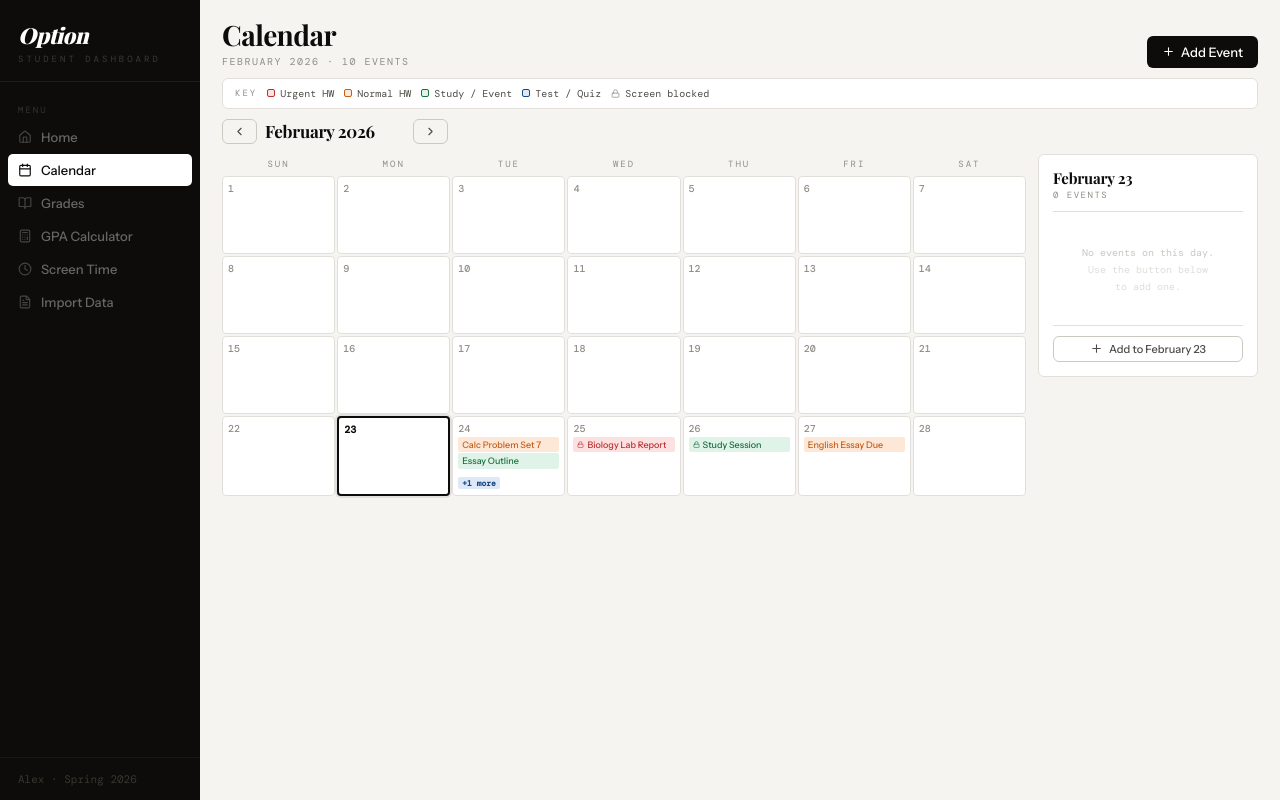
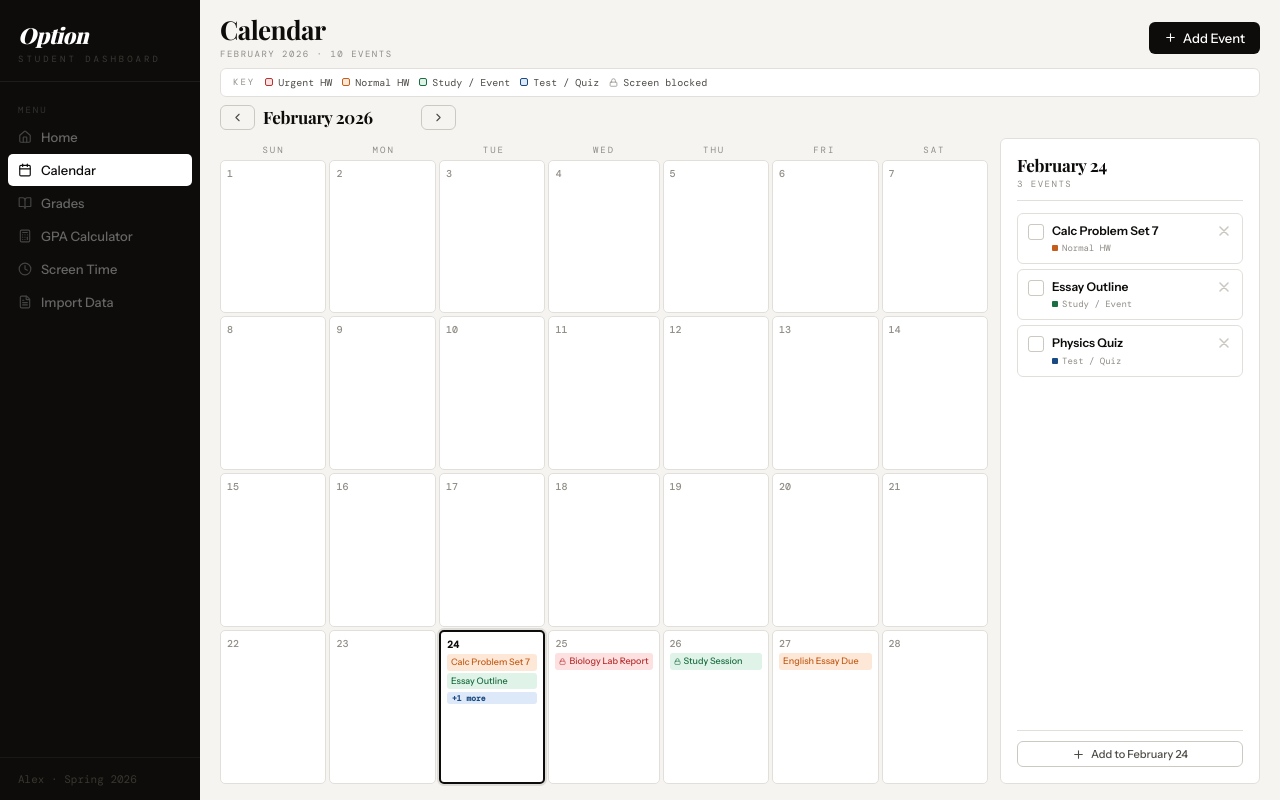
Before and after one commit to JoshuaUmapathi/option-app, a React (Create React App) app: page / in a window 1280 px wide. Both pictures are taken after a click on the element "Calendar". Built offline with nearby package versions, Linux system fonts and the light colour scheme; a web font is replaced by a local one.

Commit message:
Update App.js

```diff
--- a/src/App.js
+++ b/src/App.js
@@ -59,7 +59,7 @@ button,input,select,textarea{font-family:var(--ff-s);}
 
 /* ── Main ─── */
 .main{flex:1;overflow-y:auto;background:var(--bg);min-width:0;}
-.page{padding:20px 22px;width:100%;}
+.page{padding:16px 20px;width:100%;}
 
 /* ── Page header ─── */
 .ph{margin-bottom:22px;}
@@ -134,7 +134,7 @@ button,input,select,textarea{font-family:var(--ff-s);}
 .dv{height:1px;background:var(--border);margin:16px 0;}
 
 /* ── Modal ─── */
-.ov{position:fixed;top:0;left:0;right:0;bottom:0;width:100vw;height:100vh;background:rgba(0,0,0,0.55);display:flex;align-items:center;justify-content:center;z-index:9999;backdrop-filter:blur(3px);}
+.ov{position:fixed;top:0;left:0;width:100vw;height:100vh;background:rgba(0,0,0,0.55);display:flex;align-items:center;justify-content:center;z-index:9999;backdrop-filter:blur(3px);}
 .modal{background:var(--surface);border:1px solid var(--border);border-radius:10px;padding:26px;width:480px;max-width:95vw;max-height:90vh;overflow-y:auto;}
 .mt{font-family:var(--ff-d);font-size:20px;font-weight:700;margin-bottom:18px;letter-spacing:-0.3px;}
 
@@ -156,50 +156,56 @@ button,input,select,textarea{font-family:var(--ff-s);}
 @keyframes spin{to{transform:rotate(360deg);}}
 .spin{animation:spin 0.8s linear infinite;}
 
-/* ── Calendar ─── */
-.cal-layout{display:flex;gap:12px;align-items:flex-start;width:100%;}
-.cal-main{flex:1;min-width:0;}
-.cal-hd{display:grid;grid-template-columns:repeat(7,1fr);gap:2px;margin-bottom:2px;}
-.cal-dow{text-align:center;font-family:var(--ff-m);font-size:9px;letter-spacing:2px;text-transform:uppercase;color:var(--ink3);padding:4px 2px;}
-.cal-grid{display:grid;grid-template-columns:repeat(7,1fr);gap:2px;}
-.cal-cell{min-height:78px;background:var(--surface);border:1px solid var(--border);border-radius:4px;padding:5px;cursor:pointer;transition:border-color 0.12s;position:relative;overflow:visible;}
+/* ── Calendar layout ─── */
+.cal-page{display:flex;flex-direction:column;height:calc(100vh - 120px);min-height:500px;}
+.cal-body{display:flex;gap:12px;flex:1;min-height:0;}
+.cal-main{display:flex;flex-direction:column;flex:1;min-width:0;}
+/* The header row and grid share identical column sizing */
+.cal-hd,.cal-grid{display:grid;grid-template-columns:repeat(7,1fr);gap:3px;}
+.cal-hd{margin-bottom:0;}
+.cal-dow{text-align:center;font-family:var(--ff-m);font-size:9px;letter-spacing:2px;text-transform:uppercase;color:var(--ink3);padding:6px 2px 4px;background:var(--bg);}
+/* Grid expands to fill remaining height; rows share the space equally */
+.cal-grid{flex:1;grid-auto-rows:1fr;overflow:visible;}
+.cal-cell{background:var(--surface);border:1px solid var(--border);border-radius:5px;padding:6px;cursor:pointer;transition:border-color 0.12s;position:relative;overflow:visible;display:flex;flex-direction:column;}
 .cal-cell:hover{border-color:var(--border2);}
 .cal-cell.today{border-color:var(--ink);border-width:2px;}
 .cal-cell.other{background:var(--surface2);opacity:0.4;pointer-events:none;}
-.cal-cell.sel{border-color:var(--ink);box-shadow:0 0 0 2px rgba(13,12,10,0.08);}
-.cal-num{font-family:var(--ff-m);font-size:10px;font-weight:500;margin-bottom:2px;color:var(--ink3);}
+.cal-cell.sel{border-color:var(--ink);box-shadow:0 0 0 2px rgba(13,12,10,0.1);}
+.cal-num{font-family:var(--ff-m);font-size:10px;font-weight:500;margin-bottom:3px;color:var(--ink3);flex-shrink:0;}
 .cal-cell.today .cal-num{font-weight:700;color:var(--ink);}
 .cal-cell.sel .cal-num{color:var(--ink);font-weight:700;}
-.cal-ev{font-size:9px;padding:1px 4px;border-radius:2px;margin-bottom:1px;overflow:hidden;text-overflow:ellipsis;white-space:nowrap;font-family:var(--ff-s);font-weight:500;display:flex;align-items:center;gap:3px;line-height:1.5;}
+.cal-ev{font-size:9px;padding:2px 4px;border-radius:3px;margin-bottom:2px;overflow:hidden;text-overflow:ellipsis;white-space:nowrap;font-family:var(--ff-s);font-weight:500;display:flex;align-items:center;gap:3px;flex-shrink:0;line-height:1.4;}
 .cal-ev.high{background:#fde0e0;color:var(--red);}
 .cal-ev.med{background:#fde8d8;color:var(--orange);}
 .cal-ev.low{background:#e0f3e8;color:var(--green);}
 .cal-ev.test{background:#dde8f8;color:var(--blue);}
-.cal-more{font-size:8px;color:var(--blue);font-family:var(--ff-m);cursor:pointer;padding:1px 4px;border-radius:2px;background:#dde8f8;font-weight:600;display:inline-block;margin-top:1px;transition:background 0.1s;}
+.cal-more{font-size:8px;font-weight:700;color:var(--blue);font-family:var(--ff-m);cursor:pointer;padding:1px 5px;border-radius:3px;background:#dde8f8;display:inline-block;margin-top:1px;transition:background 0.1s;flex-shrink:0;}
 .cal-more:hover{background:#c5d8f5;}
-.cal-key{display:flex;flex-wrap:wrap;gap:10px;align-items:center;padding:8px 12px;background:var(--surface);border:1px solid var(--border);border-radius:var(--r);margin-bottom:10px;}
+.cal-key{display:flex;flex-wrap:wrap;gap:10px;align-items:center;padding:7px 12px;background:var(--surface);border:1px solid var(--border);border-radius:var(--r);margin-bottom:8px;flex-shrink:0;}
 .ck-item{display:flex;align-items:center;gap:5px;font-size:10px;font-family:var(--ff-m);color:var(--ink2);}
 .ck-swatch{width:8px;height:8px;border-radius:2px;flex-shrink:0;}
 
 /* "+N more" floating popup */
-.day-pop{position:absolute;top:calc(100% + 4px);background:var(--surface);border:1px solid var(--border);border-radius:8px;padding:12px;z-index:500;min-width:200px;max-width:240px;box-shadow:0 8px 28px rgba(0,0,0,0.14);}
+.day-pop{position:absolute;top:calc(100% + 4px);background:var(--surface);border:1px solid var(--border);border-radius:8px;padding:12px;z-index:500;min-width:200px;max-width:250px;box-shadow:0 8px 28px rgba(0,0,0,0.14);}
 .dp-date{font-family:var(--ff-m);font-size:9px;letter-spacing:2px;text-transform:uppercase;color:var(--ink3);margin-bottom:8px;}
 
 /* Day detail side panel */
-.day-panel{width:220px;flex-shrink:0;background:var(--surface);border:1px solid var(--border);border-radius:var(--r);padding:14px;position:sticky;top:0;max-height:calc(100vh - 40px);overflow-y:auto;}
-.dpanel-hd{display:flex;align-items:flex-start;justify-content:space-between;gap:8px;margin-bottom:12px;padding-bottom:10px;border-bottom:1px solid var(--border);}
-.dpanel-title{font-family:var(--ff-d);font-size:15px;font-weight:700;letter-spacing:-0.2px;line-height:1.2;}
-.dpanel-sub{font-family:var(--ff-m);font-size:9px;letter-spacing:1.5px;text-transform:uppercase;color:var(--ink3);margin-top:2px;}
-.dpanel-ev{display:flex;align-items:flex-start;gap:7px;padding:8px;border-radius:var(--r);margin-bottom:4px;border:1px solid var(--border);background:var(--surface);transition:border-color 0.1s;}
+.day-panel{width:260px;flex-shrink:0;background:var(--surface);border:1px solid var(--border);border-radius:var(--r);padding:16px;display:flex;flex-direction:column;overflow:hidden;}
+.dpanel-hd{display:flex;align-items:flex-start;justify-content:space-between;gap:8px;margin-bottom:12px;padding-bottom:10px;border-bottom:1px solid var(--border);flex-shrink:0;}
+.dpanel-title{font-family:var(--ff-d);font-size:17px;font-weight:700;letter-spacing:-0.3px;line-height:1.2;}
+.dpanel-sub{font-family:var(--ff-m);font-size:9px;letter-spacing:1.5px;text-transform:uppercase;color:var(--ink3);margin-top:3px;}
+.dpanel-list{flex:1;overflow-y:auto;min-height:0;}
+.dpanel-ev{display:flex;align-items:flex-start;gap:8px;padding:9px 10px;border-radius:var(--r);margin-bottom:5px;border:1px solid var(--border);background:var(--surface);transition:border-color 0.1s;}
 .dpanel-ev:hover{border-color:var(--border2);}
-.dpanel-cb{width:15px;height:15px;border:1.5px solid var(--border2);border-radius:3px;flex-shrink:0;cursor:pointer;display:flex;align-items:center;justify-content:center;font-size:8px;transition:all 0.12s;margin-top:1px;}
+.dpanel-cb{width:16px;height:16px;border:1.5px solid var(--border2);border-radius:3px;flex-shrink:0;cursor:pointer;display:flex;align-items:center;justify-content:center;font-size:9px;transition:all 0.12s;margin-top:1px;}
 .dpanel-cb.on{background:var(--ink);border-color:var(--ink);color:#fff;}
-.dpanel-name{font-size:11px;font-weight:600;line-height:1.3;flex:1;min-width:0;}
+.dpanel-name{font-size:12px;font-weight:600;line-height:1.35;flex:1;min-width:0;}
 .dpanel-name.done{text-decoration:line-through;color:var(--ink4);}
-.dpanel-meta{font-family:var(--ff-m);font-size:9px;color:var(--ink3);margin-top:2px;display:flex;align-items:center;gap:4px;flex-wrap:wrap;}
-.dpanel-del{background:none;border:none;cursor:pointer;padding:2px;color:var(--ink4);border-radius:2px;transition:all 0.12s;flex-shrink:0;display:flex;align-items:center;justify-content:center;}
+.dpanel-meta{font-family:var(--ff-m);font-size:9px;color:var(--ink3);margin-top:3px;display:flex;align-items:center;gap:4px;flex-wrap:wrap;}
+.dpanel-del{background:none;border:none;cursor:pointer;padding:3px;color:var(--ink4);border-radius:3px;transition:all 0.12s;flex-shrink:0;display:flex;align-items:center;}
 .dpanel-del:hover{background:#fde0e0;color:var(--red);}
-.dpanel-empty{text-align:center;padding:20px 8px;color:var(--ink4);font-size:10px;font-family:var(--ff-m);line-height:1.7;}
+.dpanel-empty{text-align:center;padding:30px 10px;color:var(--ink4);font-size:11px;font-family:var(--ff-m);line-height:1.8;}
+.dpanel-foot{flex-shrink:0;padding-top:10px;border-top:1px solid var(--border);margin-top:8px;}
 
 /* ── Grades ─── */
 .class-grid{display:grid;grid-template-columns:repeat(3,1fr);gap:12px;}
@@ -429,9 +435,10 @@ function HomePage({ events }) {
 
 /* ── CALENDAR ────────────────────────────────────────────── */
 function CalendarPage({ events, setEvents }) {
-  const [month, setMonth] = useState(1);
-  const [year] = useState(2026);
-  const [selDay, setSelDay] = useState(23);
+  const NOW = new Date();
+  const [month, setMonth] = useState(NOW.getMonth());
+  const [year, setYear] = useState(NOW.getFullYear());
+  const [selDay, setSelDay] = useState(NOW.getDate());
   const [overflowCell, setOverflowCell] = useState(null);
   const [showAdd, setShowAdd] = useState(false);
   const [newEv, setNewEv] = useState({name:"",date:"",priority:"med",blockScreen:false});
@@ -440,12 +447,25 @@ function CalendarPage({ events, setEvents }) {
   const MN = ["January","February","March","April","May","June","July","August","September","October","November","December"];
   const PLABELS = {high:"Urgent HW",med:"Normal HW",low:"Study / Event",test:"Test / Quiz"};
   const PCOLORS = {high:"var(--red)",med:"var(--orange)",low:"var(--green)",test:"var(--blue)"};
+  const MIN_YEAR = NOW.getFullYear() - 1;
+  const MAX_YEAR = NOW.getFullYear() + 1;
 
   useEffect(()=>{
     const h = e => { if(gridRef.current && !gridRef.current.contains(e.target)) setOverflowCell(null); };
-    document.addEventListener("mousedown",h);
-    return ()=>document.removeEventListener("mousedown",h);
+    document.addEventListener("mousedown", h);
+    return ()=>document.removeEventListener("mousedown", h);
   },[]);
+
+  const prevMonth = () => {
+    if(month===0){ if(year>MIN_YEAR){ setMonth(11); setYear(y=>y-1); setSelDay(null); } }
+    else { setMonth(m=>m-1); setSelDay(null); }
+  };
+  const nextMonth = () => {
+    if(month===11){ if(year<MAX_YEAR){ setMonth(0); setYear(y=>y+1); setSelDay(null); } }
+    else { setMonth(m=>m+1); setSelDay(null); }
+  };
+  const canGoPrev = !(month===0 && year===MIN_YEAR);
+  const canGoNext = !(month===11 && year===MAX_YEAR);
 
   const first = new Date(year,month,1).getDay();
   const dim = new Date(year,month+1,0).getDate();
@@ -454,12 +474,14 @@ function CalendarPage({ events, setEvents }) {
   for(let i=1;i<=dim;i++) cells.push({d:i,other:false});
   while(cells.length%7!==0) cells.push({d:null,other:true});
 
+  const pad = n => String(n).padStart(2,"0");
   const getEvts = d => {
     if(!d) return [];
-    const ds = `${year}-${String(month+1).padStart(2,"0")}-${String(d).padStart(2,"0")}`;
+    const ds = `${year}-${pad(month+1)}-${pad(d)}`;
     return events.filter(e=>e.date===ds);
   };
 
+  const todayD = NOW.getDate(), todayM = NOW.getMonth(), todayY = NOW.getFullYear();
   const selEvts = getEvts(selDay);
   const checkedIds = Object.keys(checked).filter(id=>checked[id]).map(Number);
 
@@ -467,12 +489,10 @@ function CalendarPage({ events, setEvents }) {
     setEvents(prev=>prev.filter(e=>e.id!==id));
     setChecked(p=>{ const n={...p}; delete n[id]; return n; });
   };
-
   const removeChecked = () => {
     setEvents(prev=>prev.filter(e=>!checkedIds.includes(e.id)));
     setChecked({});
   };
-
   const addEvent = () => {
     const conflict = events.find(e=>e.date===newEv.date);
     if(conflict && !window.confirm(`"${conflict.name}" is already on this date. Add anyway?`)) return;
@@ -480,27 +500,23 @@ function CalendarPage({ events, setEvents }) {
     setShowAdd(false);
     setNewEv({name:"",date:"",priority:"med",blockScreen:false});
   };
-
   const openAddForDay = () => {
-    const d = `${year}-${String(month+1).padStart(2,"0")}-${String(selDay).padStart(2,"0")}`;
-    setNewEv(p=>({...p,date:d}));
+    setNewEv(p=>({...p, date:`${year}-${pad(month+1)}-${pad(selDay||1)}`}));
     setShowAdd(true);
   };
 
   return (
-    <div className="page fu">
-      {/* Header */}
-      <div className="ph" style={{marginBottom:10}}>
-        <div className="ph-row">
+    <div className="page fu" style={{display:"flex",flexDirection:"column",height:"100%",overflow:"hidden"}}>
+      {/* ── Top bar ── */}
+      <div style={{display:"flex",alignItems:"center",justifyContent:"space-between",marginBottom:8,flexShrink:0}}>
         <div>
-            <div className="ph-title">Calendar</div>
-            <div className="ph-sub">{MN[month]} {year} · {events.length} events</div>
+          <div style={{fontFamily:"var(--ff-d)",fontSize:26,fontWeight:700,letterSpacing:"-0.5px",lineHeight:1.1}}>Calendar</div>
+          <div style={{fontFamily:"var(--ff-m)",fontSize:9,letterSpacing:"1.5px",textTransform:"uppercase",color:"var(--ink3)",marginTop:3}}>{MN[month]} {year} · {events.length} events</div>
         </div>
         <button className="btn btn-dark" onClick={()=>setShowAdd(true)}><Plus size={13}/>Add Event</button>
       </div>
-      </div>
 
-      {/* Key */}
+      {/* ── Key ── */}
       <div className="cal-key">
         <span style={{fontFamily:"var(--ff-m)",fontSize:9,letterSpacing:2,textTransform:"uppercase",color:"var(--ink3)"}}>KEY</span>
         {[["high","Urgent HW","#fde0e0","var(--red)"],["med","Normal HW","#fde8d8","var(--orange)"],["low","Study / Event","#e0f3e8","var(--green)"],["test","Test / Quiz","#dde8f8","var(--blue)"]].map(([k,l,bg,c])=>(
@@ -509,25 +525,29 @@ function CalendarPage({ events, setEvents }) {
         <div className="ck-item"><Lock size={9} style={{color:"var(--ink3)"}}/> Screen blocked</div>
       </div>
 
-      {/* Month nav */}
-      <div style={{display:"flex",alignItems:"center",gap:8,marginBottom:10}}>
-        <button className="btn btn-out btn-sm" onClick={()=>{ setMonth(m=>Math.max(0,m-1)); setSelDay(null); }}><ChevronLeft size={12}/></button>
-        <div style={{fontFamily:"var(--ff-d)",fontSize:17,fontWeight:700,letterSpacing:"-0.3px",minWidth:140}}>{MN[month]} {year}</div>
-        <button className="btn btn-out btn-sm" onClick={()=>{ setMonth(m=>Math.min(11,m+1)); setSelDay(null); }}><ChevronRight size={12}/></button>
+      {/* ── Month nav ── */}
+      <div style={{display:"flex",alignItems:"center",gap:8,marginBottom:8,flexShrink:0}}>
+        <button className="btn btn-out btn-sm" onClick={prevMonth} disabled={!canGoPrev} style={{opacity:canGoPrev?1:0.3}}><ChevronLeft size={12}/></button>
+        <div style={{fontFamily:"var(--ff-d)",fontSize:17,fontWeight:700,letterSpacing:"-0.3px",minWidth:150}}>{MN[month]} {year}</div>
+        <button className="btn btn-out btn-sm" onClick={nextMonth} disabled={!canGoNext} style={{opacity:canGoNext?1:0.3}}><ChevronRight size={12}/></button>
       </div>
 
-      {/* Two-column layout: calendar + side panel */}
-      <div className="cal-layout">
+      {/* ── Body: grid + panel ── */}
+      <div className="cal-body" ref={gridRef}>
         {/* Calendar grid */}
-        <div className="cal-main" ref={gridRef}>
+        <div className="cal-main">
+          {/* Day-of-week headers */}
           <div className="cal-hd">
-            {["Sun","Mon","Tue","Wed","Thu","Fri","Sat"].map(d=><div key={d} className="cal-dow">{d}</div>)}
+            {["Sun","Mon","Tue","Wed","Thu","Fri","Sat"].map(d=>(
+              <div key={d} className="cal-dow">{d}</div>
+            ))}
           </div>
-          <div className="cal-grid">
+          {/* Date cells — grid-auto-rows:1fr makes all rows equal height */}
+          <div className="cal-grid" style={{flex:1}}>
             {cells.map((c,i)=>{
               const evts = getEvts(c.d);
-              const isToday = c.d===23&&month===1;
-              const isSel = c.d===selDay&&!c.other;
+              const isToday = c.d===todayD && month===todayM && year===todayY;
+              const isSel = c.d===selDay && !c.other;
               const visible = evts.slice(0,2);
               const overflow = evts.length-2;
               const isOpen = overflowCell===i;
@@ -558,7 +578,7 @@ function CalendarPage({ events, setEvents }) {
                           <span style={{width:7,height:7,borderRadius:"2px",background:PCOLORS[e.priority],flexShrink:0,display:"inline-block"}}/>
                           <span style={{flex:1,fontSize:12,fontWeight:500,overflow:"hidden",textOverflow:"ellipsis",whiteSpace:"nowrap"}}>{e.name}</span>
                           {e.blockScreen&&<Lock size={9} style={{color:"var(--ink3)",flexShrink:0}}/>}
-                          <button className="dpanel-del" onClick={()=>{ removeEvent(e.id); if(evts.length===1) setOverflowCell(null); }}>✕</button>
+                          <button className="dpanel-del" onClick={()=>removeEvent(e.id)}>✕</button>
                         </div>
                       ))}
                     </div>
@@ -569,11 +589,11 @@ function CalendarPage({ events, setEvents }) {
           </div>
         </div>
 
-        {/* Side panel */}
+        {/* ── Side panel ── */}
         <div className="day-panel">
           <div className="dpanel-hd">
             <div>
-              <div className="dpanel-title">{selDay ? `${MN[month]} ${selDay}` : "No day selected"}</div>
+              <div className="dpanel-title">{selDay ? `${MN[month]} ${selDay}` : "Select a day"}</div>
               <div className="dpanel-sub">{selEvts.length} event{selEvts.length!==1?"s":""}</div>
             </div>
             {checkedIds.length>0 && (
@@ -583,14 +603,15 @@ function CalendarPage({ events, setEvents }) {
             )}
           </div>
 
+          <div className="dpanel-list">
             {!selDay || selEvts.length===0 ? (
               <div className="dpanel-empty">
-              {selDay ? "No events on this day." : "Click a date to view events."}<br/>
-              <span style={{opacity:0.6}}>Use the button below<br/>to add one.</span>
+                {selDay ? "No events on this day." : "Click any date to view its events."}<br/>
               </div>
             ) : selEvts.map(e=>(
               <div key={e.id} className="dpanel-ev">
-              <div className={`dpanel-cb ${checked[e.id]?"on":""}`} onClick={()=>setChecked(p=>({...p,[e.id]:!p[e.id]}))}>
+                <div className={`dpanel-cb ${checked[e.id]?"on":""}`}
+                  onClick={()=>setChecked(p=>({...p,[e.id]:!p[e.id]}))}>
                   {checked[e.id]&&"✓"}
                 </div>
                 <div style={{flex:1,minWidth:0}}>
@@ -598,7 +619,7 @@ function CalendarPage({ events, setEvents }) {
                   <div className="dpanel-meta">
                     <span style={{width:6,height:6,borderRadius:"1px",background:PCOLORS[e.priority],display:"inline-block",flexShrink:0}}/>
                     {PLABELS[e.priority]}
-                  {e.blockScreen&&<><Lock size={8}/> Blocked</>}
+                    {e.blockScreen&&<><Lock size={8}/>&nbsp;Blocked</>}
                   </div>
                 </div>
                 <button className="dpanel-del" title="Delete" onClick={()=>removeEvent(e.id)}>
@@ -608,8 +629,14 @@ function CalendarPage({ events, setEvents }) {
                 </button>
               </div>
             ))}
+          </div>
 
-          <div style={{marginTop:10,paddingTop:10,borderTop:"1px solid var(--border)"}}>
+          <div className="dpanel-foot">
+            {checkedIds.length>0 && (
+              <button className="btn btn-red btn-sm" style={{width:"100%",justifyContent:"center",marginBottom:6}} onClick={removeChecked}>
+                Remove {checkedIds.length} checked event{checkedIds.length!==1?"s":""}
+              </button>
+            )}
             <button className="btn btn-out btn-sm" style={{width:"100%",justifyContent:"center"}} onClick={openAddForDay}>
               <Plus size={11}/>Add to {selDay ? `${MN[month]} ${selDay}` : "this day"}
             </button>
@@ -617,12 +644,12 @@ function CalendarPage({ events, setEvents }) {
         </div>
       </div>
 
-      {/* Add Event modal — rendered at page level so it escapes any stacking context */}
+      {/* ── Add Event modal ── */}
       {showAdd && (
         <div className="ov" onClick={e=>e.target===e.currentTarget&&setShowAdd(false)}>
           <div className="modal sd" onClick={e=>e.stopPropagation()}>
             <div className="mt">Add Event</div>
-            <div className="fg"><label className="fl">Name</label><input className="fi" value={newEv.name} onChange={e=>setNewEv({...newEv,name:e.target.value})} placeholder="e.g. Chemistry Test" autoFocus/></div>
+            <div className="fg"><label className="fl">Name</label><input className="fi" autoFocus value={newEv.name} onChange={e=>setNewEv({...newEv,name:e.target.value})} placeholder="e.g. Chemistry Test"/></div>
             <div className="g2">
               <div className="fg"><label className="fl">Date</label><input type="date" className="fi" value={newEv.date} onChange={e=>setNewEv({...newEv,date:e.target.value})}/></div>
               <div className="fg"><label className="fl">Priority</label><select className="fs" value={newEv.priority} onChange={e=>setNewEv({...newEv,priority:e.target.value})}>
```
Lines whose indentation alone changed are shown as unchanged.
